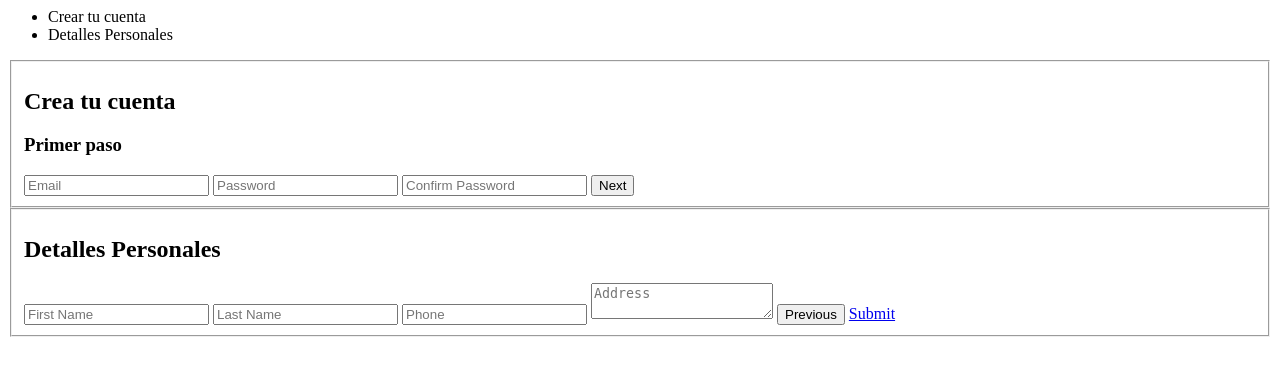
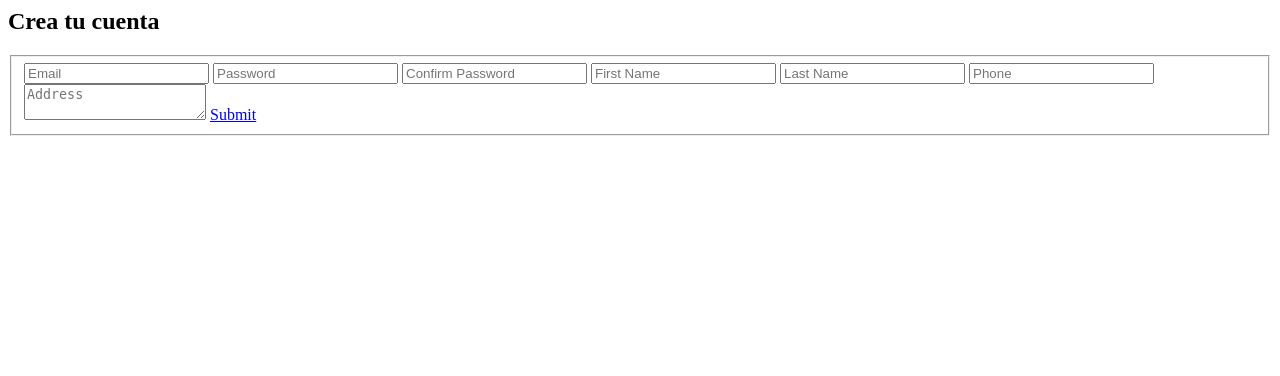
Before and after one commit to aaronpolo1000/timetrack, a PHP site: page /views/registrarse.php in a window 1280 px wide. Shown: the top 376 px of the page. Run offline with PHP 8.4, Linux system fonts and the light colour scheme; some libraries are stand-ins or nearby versions.

Commit message:
cree el registro

```diff
--- a/views/registrarse.php
+++ b/views/registrarse.php
@@ -6,29 +6,22 @@
             <!-- multistep form -->
 <form id="msform">
   <!-- progressbar -->
-  <ul id="progressbar">
-    <li class="active">Crear tu cuenta</li>
-    <li>Detalles Personales</li>
-  </ul>
+  <h2 class="fs-title">Crea tu cuenta</h2>
   <!-- fieldsets -->
   <script type="text/javascript" src="/jquery/jquery-3.6.0.min.js"></script>
   <script src="js/register.js"></script>
   <fieldset>
-    <h2 class="fs-title">Crea tu cuenta</h2>
-    <h3 class="fs-subtitle">Primer paso</h3>
+
+
     <input type="text" name="email" placeholder="Email" />
     <input type="password" name="pass" placeholder="Password" />
     <input type="password" name="cpass" placeholder="Confirm Password" />
-    <input type="button" name="next" class="next action-button" value="Next" />
-  </fieldset>
 
-  <fieldset>
-    <h2 class="fs-title">Detalles Personales</h2>
+
     <input type="text" name="fname" placeholder="First Name" />
     <input type="text" name="lname" placeholder="Last Name" />
     <input type="text" name="phone" placeholder="Phone" />
     <textarea name="address" placeholder="Address"></textarea>
-    <input type="button" name="previous" class="previous action-button" value="Previous" />
     <a href="https://twitter.com/GoktepeAtakan" class="submit action-button" target="_top">Submit</a>
   </fieldset>
 </form>
```
